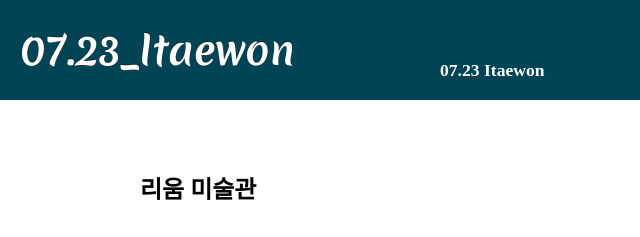
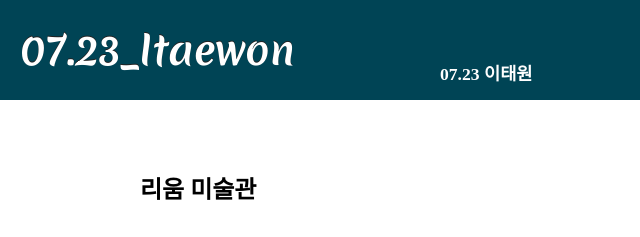
Before and after one commit to AI-WonYJ/Web_With_Jume, a plain HTML site: page index.html in a window 1280 px wide. Shown: the top 237 px of the page, 0-640 px from the left. Drawn offline with Linux system fonts and the light colour scheme.

Commit message:
Update index.html

```diff
--- a/index.html
+++ b/index.html
@@ -17,7 +17,7 @@
     </div>
     <nav>
       <ul id="topMenu">
-        <li><a href="#">07.23 Itaewon</a></li>
+        <li><a href="#">07.23 이태원</a></li>
       </ul>
     </nav>
   </header>
```
